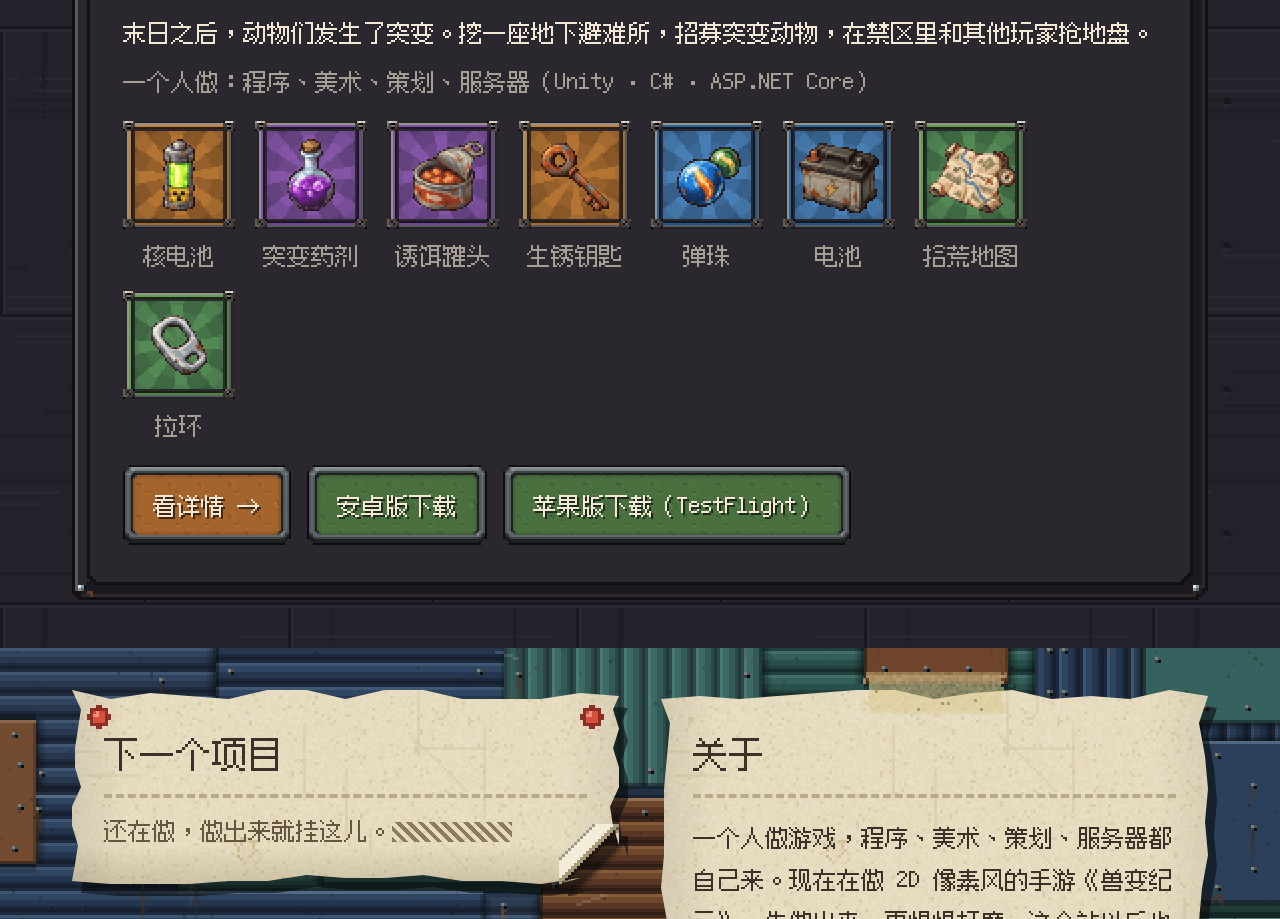
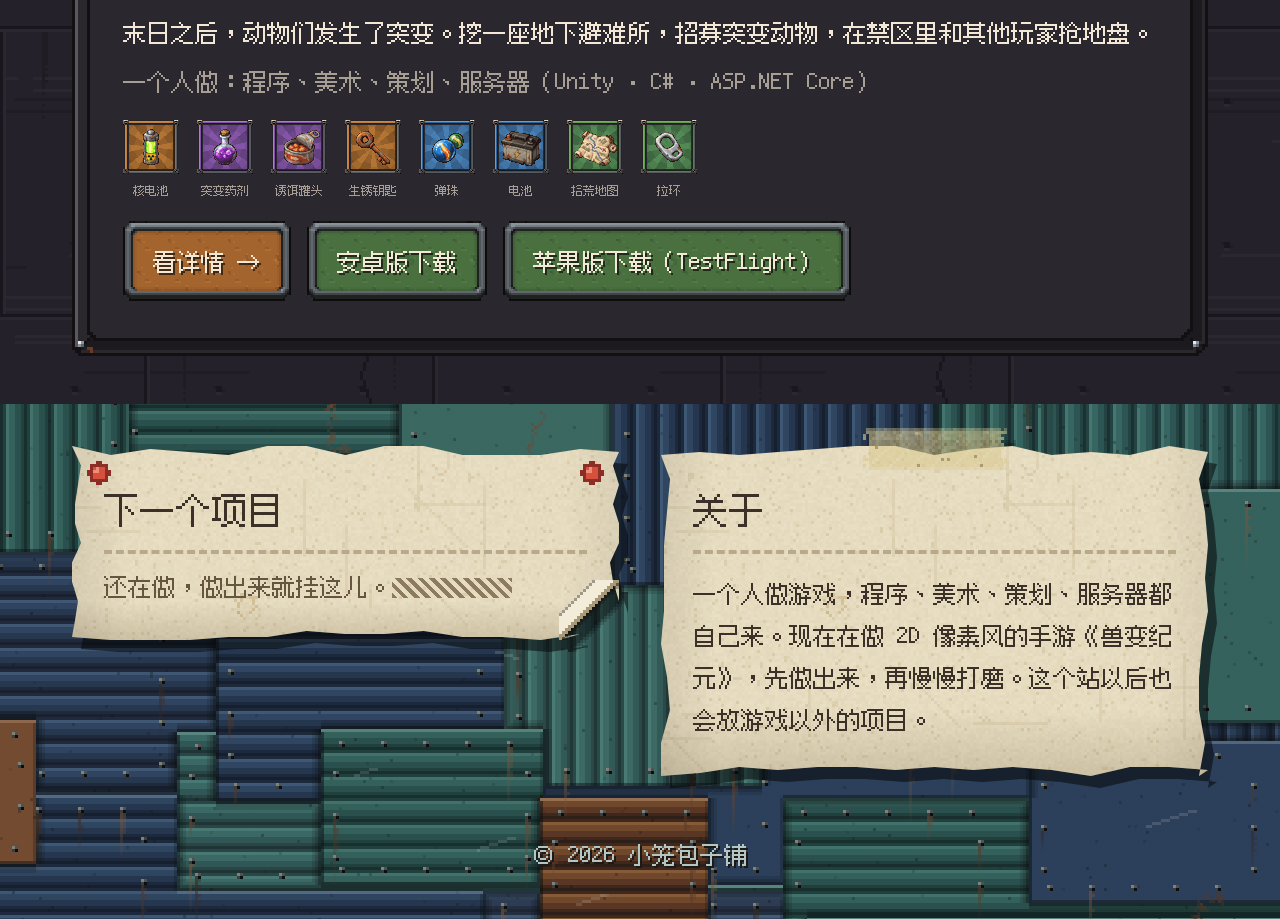
Before and after one commit to MarkStillTrying/MarkStillTrying.github.io, a plain HTML site: page index.html in a window 1280 px wide. Shown: the part 1464-2383 px from the top of the page. Drawn offline with Linux system fonts and the light colour scheme.

Commit message:
首页的物品格子缩小：手机一排四个，电脑一排八个
Mark：竖屏上图标小一点、一排四个，少占地方；电脑上一排八个，也不要像原来那么大。

- css/site.css：.tiles 改成网格。手机（760 宽以下）四个一排、两头顶到面板的边；
  电脑任何窗口宽度都是八个一排、靠左（原来格子 112，窗口窄于 1366 就折成 7+1）。
  格子的大小跟着下面小字的字号走（格子宽 56/12 个字），小字清楚时图也正好是整数倍放大；
  地方不够时先缩格子之间的空，再不够格子跟着缩，不会撑出面板。
- js/type.js：多算两个变量 --f-cap（手机和窄窗口：小字 12～14，格子 56～64）、
  --f-cap-d（宽屏：普通显示器小字 12、格子 56；高清屏小字 18、格子 84）。
- 手机上这一块从 604 高变成 172 高（360 宽的手机）。别的地方没动。

Co-Authored-By: Claude Fable 5.2 <noreply@anthropic.com>
Claude-Session: https://claude.ai/code/session_01AfAU2hC4zxLdUkGzEtkZmV

```diff
--- a/css/site.css
+++ b/css/site.css
@@ -16,6 +16,7 @@
   --wall-text: #d9e1dc;
   --wall-dark: rgba(12, 16, 18, .22);
   --f-body: 18px; --f-lead: 18px; --f-head: 24px; --f-sign: 36px; --f-sign-s: 30px; --f-big: 36px;   /* 手机上的字号（备用值），js/type.js 会换成这台手机上清楚的 */
+  --f-cap: 12px; --f-cap-d: 12px;   /* 物品格子下面的小字（手机 / 电脑），格子的大小跟着它走；也是备用值 */
 }
 @media (max-width: 760px) { :root { --s: 2; } }
 
@@ -163,11 +164,20 @@ h3, h4 { font-weight: normal; font-size: 24px; }
 .tags { display: flex; flex-wrap: wrap; gap: 8px; margin-top: 12px; }
 .blurb { margin-top: 14px; line-height: 1.75; }
 .role { margin-top: 10px; color: var(--dim); }
-.tiles { display: flex; flex-wrap: wrap; gap: 16px 20px; margin-top: 20px; }
-.tile { text-align: center; }
-.tile img { width: calc(56px * var(--s)); height: calc(56px * var(--s)); margin: 0 auto; }
-.tile figcaption { margin-top: 6px; color: var(--dim); }
-@media (max-width: 760px) { .panel { padding: 20px 16px 24px; } .tiles { gap: 12px 10px; justify-content: center; } }
+/* 物品格子：电脑上一排八个，手机上一排四个。格子的图是 56×56 的像素图，下面的小字 12 像素一个字，
+   两样用同一个「像素大小」：.tiles 的字号就是小字的字号（--f-cap-d 宽屏、--f-cap 手机和窄窗口，js/type.js 按屏幕密度算），
+   格子宽 56/12 个字。这样小字清楚的时候，图也正好是整数倍放大。
+   一排的格子靠左，中间的空最多 1.5 个字（max-width 就是 8 个格子 + 7 个空），地方不够先缩空，再不够格子跟着缩（minmax），不会撑出面板。 */
+.tiles { display: grid; grid-template-columns: repeat(8, minmax(0, calc(56em / 12))); justify-content: space-between; gap: 1em 4px; max-width: calc(8 * 56em / 12 + 7 * 1.5em); margin-top: 20px; font-size: var(--f-cap-d); }
+.tile { text-align: center; min-width: 0; }
+.tile img { width: 100%; height: auto; aspect-ratio: 1; margin: 0 auto; }
+.tile figcaption { margin: .5em -.75em 0; line-height: 1.5; color: var(--dim); }   /* 名字可以比格子宽一点（两边各多 0.75 个字） */
+@media (max-width: 1000px) { .tiles { font-size: var(--f-cap); } }   /* 窄窗口、竖着的平板：用小的那一档，八个才放得下 */
+@media (max-width: 760px) {
+  .panel { padding: 20px 16px 24px; }
+  /* 手机：四个一排，两头顶到面板的边，中间的空平分（最多 3.4 个字，横着拿手机时不会拉得太开） */
+  .tiles { grid-template-columns: repeat(4, minmax(0, calc(56em / 12))); column-gap: 2px; max-width: calc(4 * 56em / 12 + 3 * 3.4em); }
+}
 
 /* 详情页公用：顶图、两栏、玩法、登场动物、场景、下载 */
 .gh { position: relative; height: calc(150px * var(--s)); overflow: hidden; box-shadow: inset 0 0 0 4px var(--ink); background-size: calc(320px * var(--s)) auto; background-position: center 16%; margin-top: calc(var(--s) * 8px); }
@@ -274,7 +284,6 @@ body.t-ferazoic { background: #1d1b22; }
 .t-ferazoic .window .label { background: #2b272f; color: var(--g-text); box-shadow: inset 0 0 0 3px #000; }
 .t-ferazoic .foot { color: var(--g-dim); }
 .t-ferazoic .wallh { color: var(--g-text); }
-.t-ferazoic .tiles { --s: 2; }   /* 首页那一段里的格子按 2 倍放，八个排一行 */
 @media (max-width: 760px) {
   .t-ferazoic .top .home { display: none; }   /* 手机上左上角只留返回木牌 */
   .t-ferazoic .panel { padding: 14px 10px 20px; }   /* 铁框已经占了 18，里面少留一点，一行能多放几个字 */
--- a/js/projects.js
+++ b/js/projects.js
@@ -11,7 +11,7 @@
 //   role      给招聘方看的：这项目我做了什么、用了什么
 //   page      详情页（没有就不出「看详情」按钮）
 //   showcase  首页那一段上面的展示窗：bg 背景图，sprites 站在前面的动物（按顺序排开，站不下的自动藏起来），label 左下角的小牌子，alt 给读屏软件念的
-//   tiles     首页那一段里的小格子（项目里的美术）：img 图，name 名字
+//   tiles     首页那一段里的小格子（项目里的美术）：img 图（56×56 的像素图），name 名字（四个字以内最好）。电脑上一排八个，手机上一排四个
 //   downloads 下载，按渠道分（测试服 / 正式服），每个渠道下按平台写（android / ios）。每个平台：
 //               url      下载链接。安卓指向测试服的「最新安装包」接口（/api/apk/latest：服务器永远给它上面最新的一个包，
 //                        发新版不用改网站）；苹果填 TestFlight 公开链接。空着就显示「准备中」
--- a/js/type.js
+++ b/js/type.js
@@ -1,4 +1,4 @@
-// 手机上的字号（电脑上不用这个，电脑上还是 24、36、72 这些 12 的倍数）。
+// 手机上的字号，加上物品格子的大小（格子那一条电脑上也用；电脑上别的字还是 24、36、72 这些 12 的倍数）。
 //
 // 网站用的是像素字体 Fusion Pixel：一个字是 12×12 个「字体像素」。字要清楚，每个字体像素得正好占整数个屏幕像素。
 // 字号 F（CSS 像素）× 这台手机的屏幕密度 D ÷ 12 = 一个字体像素占几个屏幕像素；要它是整数 k，F 就得等于 12 × k ÷ D。
@@ -16,11 +16,14 @@
     var d = window.devicePixelRatio || 1;
     if (d === last) return;
     last = d;
-    function near(px) { return Math.max(1, Math.round(px * d / GRID)); }   // 离 px 最近的那一档（一档 = 一个字体像素占几个屏幕像素）
+    function near(px, min) {   // 离 px 最近的那一档（一档 = 一个字体像素占几个屏幕像素）；给了 min 就不小于 min
+      var k = Math.max(1, Math.round(px * d / GRID));
+      if (min && GRID * k / d < min) k++;
+      return k;
+    }
     function down(px) { return Math.max(1, Math.floor(px * d / GRID)); }   // 不超过 px 的最大一档（放不下就不行的地方用）
     // 正文按「14～18」取中间偏大的 17：像素字笔画粗，太小了难认
-    var body = near(17);
-    if (GRID * body / d < MIN) body++;
+    var body = near(17, MIN);
     var head = Math.max(body + 1, near(24));   // 小标题至少比正文大一档
     var sizes = {
       "--f-body": body,                              // 正文、按钮、标签
@@ -28,7 +31,10 @@
       "--f-head": head,                              // 小标题
       "--f-sign": Math.max(head, down(36)),          // 店招：最大 36，再大 360 宽的手机上牌子比屏幕宽
       "--f-sign-s": down(32),                        // 320 宽的小手机上的店招：最大 32
-      "--f-big": Math.max(head + 1, down(36))        // 详情页的游戏名：至少比小标题大一档
+      "--f-big": Math.max(head + 1, down(36)),       // 详情页的游戏名：至少比小标题大一档
+      // 物品格子下面的小字，格子的大小跟着它走（格子宽 56/12 个字，见 css 的 .tiles），电脑上也用：
+      "--f-cap": near(13, 11.5),                     // 手机：12～14，格子 56～64，一排四个
+      "--f-cap-d": near(15.5)                        // 电脑：普通显示器 12（格子 56），高清屏 18（格子 84），一排八个
     };
     var style = document.documentElement.style;
     for (var name in sizes) style.setProperty(name, (GRID * sizes[name] / d).toFixed(5) + "px");
```
Also changed, not shown: 2 other files.
